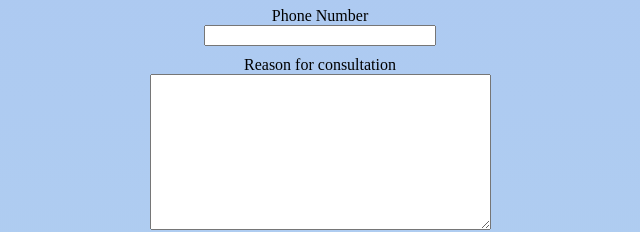
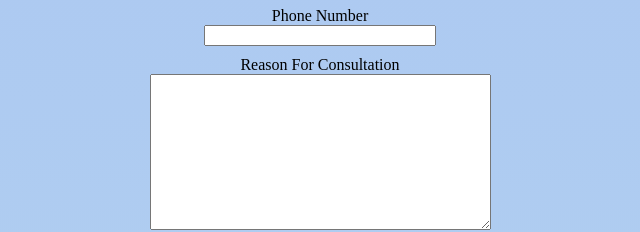
Before and after one commit to mich-sys/Tiger-consultancy, a plain HTML site: page main.html in a window 1280 px wide. Shown: the part 7375-7607 px from the top of the page, 320-960 px from the left. Drawn offline with Linux system fonts and the light colour scheme.

Commit message:
first commit

```diff
--- a/main.html
+++ b/main.html
@@ -268,7 +268,7 @@
         <input type="text" id="address" name="Address:" required />
         <label for="num">Phone Number</label>
         <input type="number" id="num" name="Phone-Number:" required />
-        <label for="reason">Reason for consultation</label>
+        <label for="reason">Reason For Consultation</label>
         <textarea
           name="Consultation Purpose"
           id="reason"
```
